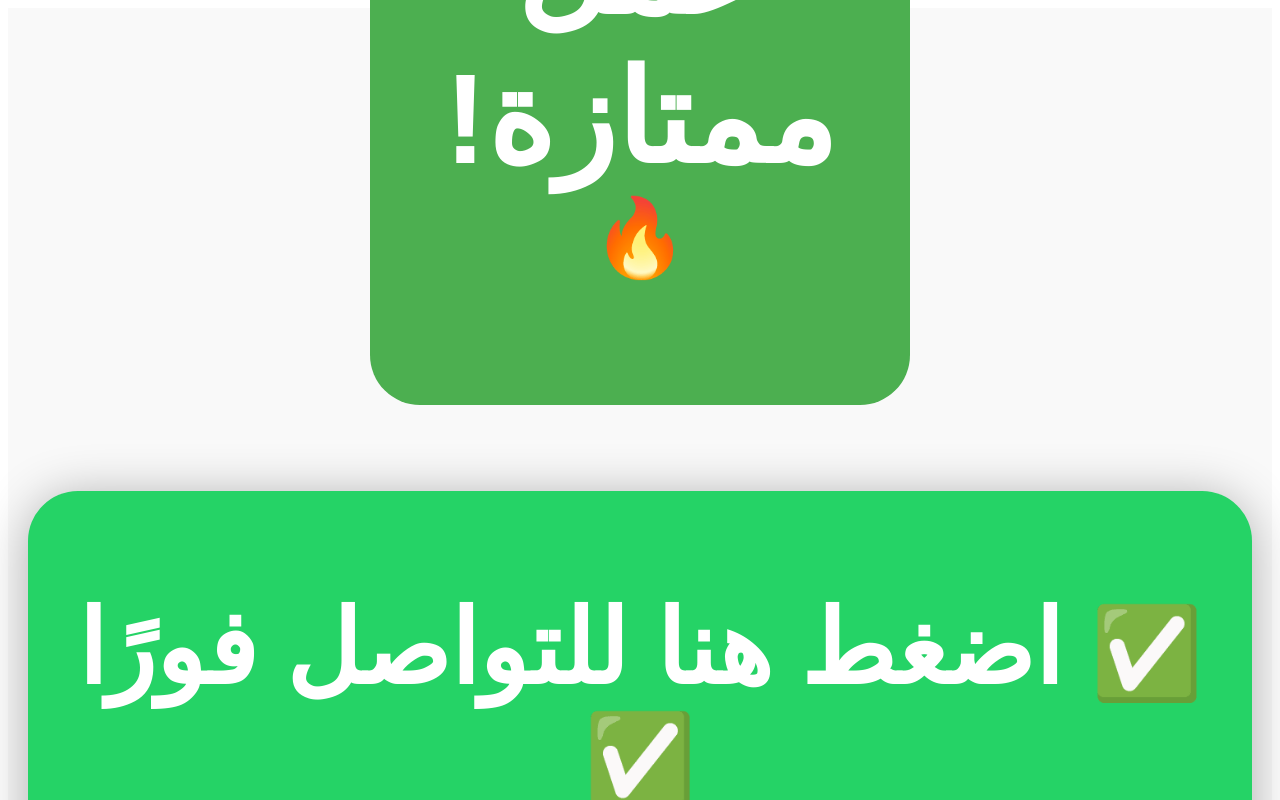
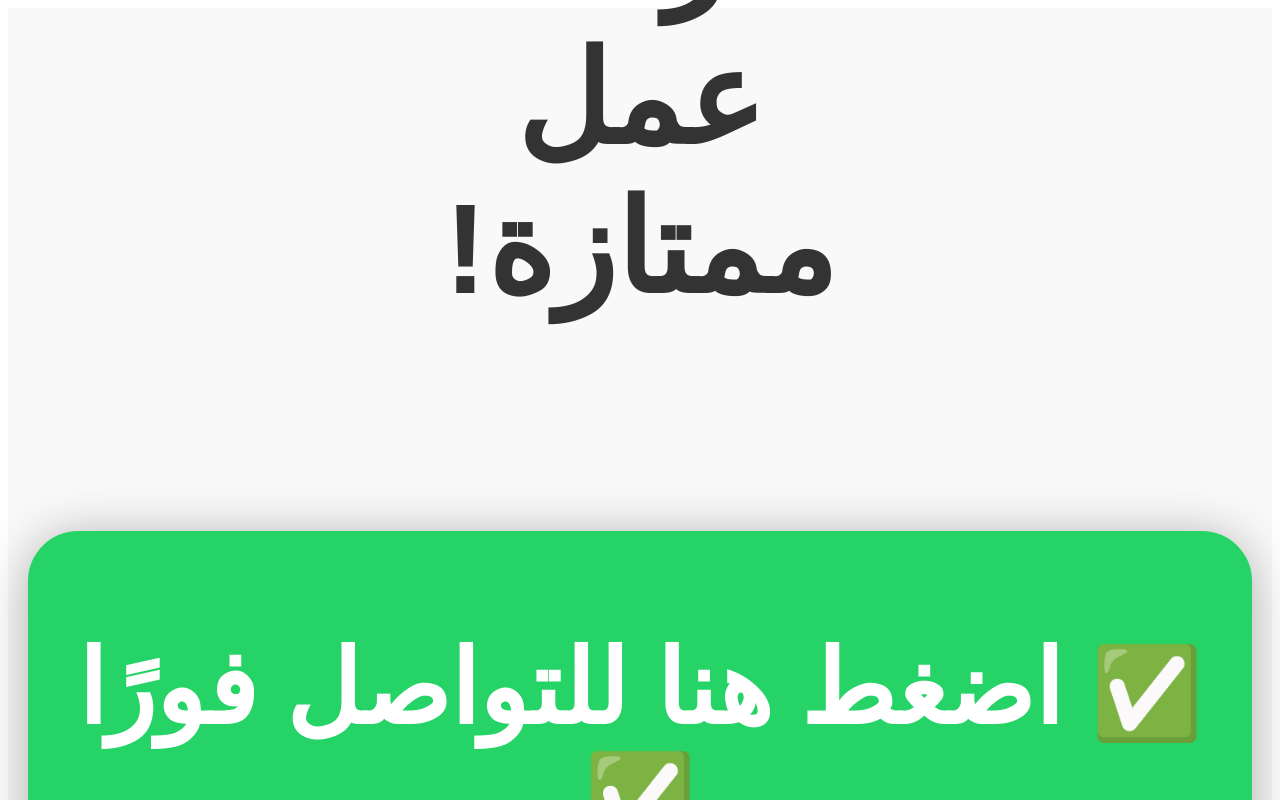
Before and after one commit to lkha12/lkh, a plain HTML site: page index.html in a window 1280 px wide. Shown: the top 800 px of the page. Drawn offline with Linux system fonts and the light colour scheme.

Commit message:
Update index.html

```diff
--- a/index.html
+++ b/index.html
@@ -1,8 +1,13 @@
 <a href="https://wa.me/212783143889?text=🔵%20أريد%20مزيد%20من%20المعلومات!" style="text-decoration: none; color: inherit;">
     <div style="text-align: center; direction: rtl; font-family: Arial, sans-serif; background-color: #f9f9f9; padding: 20px; color: #333; height: 100vh; display: flex; flex-direction: column; justify-content: center; align-items: center; cursor: pointer;">
 
-        <h1 style="background-color: #4CAF50; color: white; padding: 10% 20px; border-radius: 50px; font-size: 10vw; width: 90%; max-width: 500px;">
-            <span style="font-size: 6vw;">🔥</span> فرصة عمل ممتازة! <span style="font-size: 6vw;">🔥</span>
+        <!-- New top icon with a different shape -->
+        <div style="background-color: #FF7043; color: white; border-radius: 50%; padding: 15px 30px; font-size: 8vw; display: inline-block; margin-bottom: 20px;">
+            <span>🔥</span>
+        </div>
+
+        <h1 style="color: #333; padding: 10% 20px; font-size: 10vw; width: 90%; max-width: 500px;">
+            فرصة عمل ممتازة!
         </h1>
 
         <div style="display: inline-block; padding: 8% 15px; font-size: 8vw; color: white; background-color: #25D366; text-decoration: none; border-radius: 50px; transition: 0.3s ease-in-out; font-weight: bold; box-shadow: 0 5px 50px rgba(0, 0, 0, 0.3);">
```
